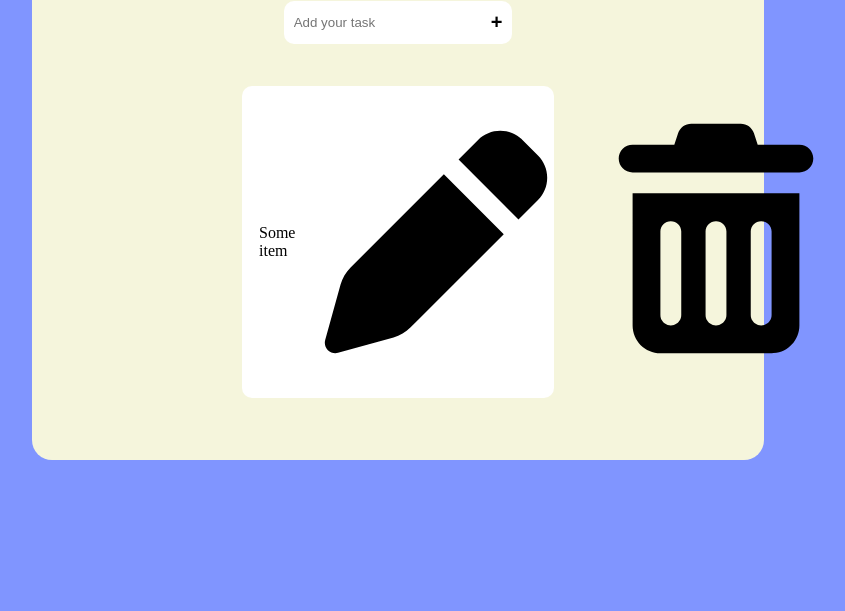
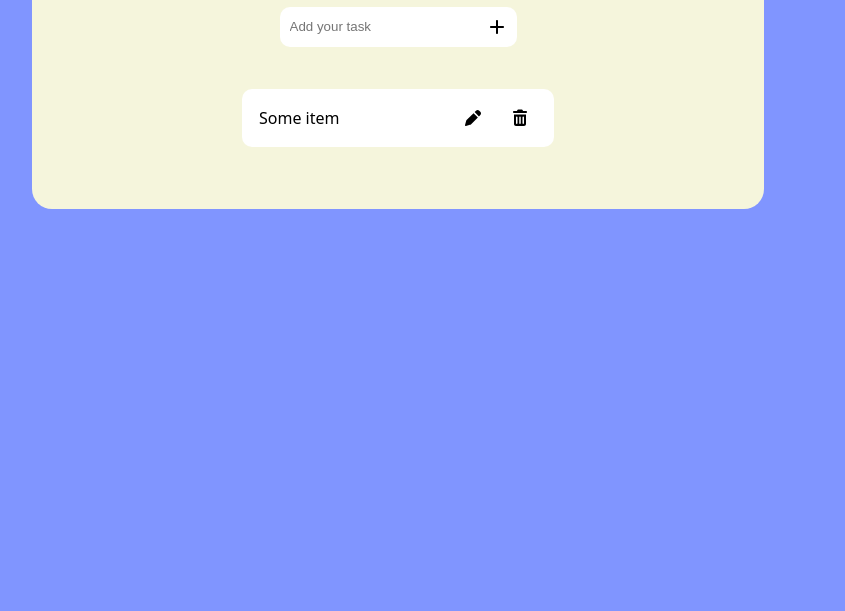
Before and after one commit to PatrykStefaniak/Todo-List, a plain HTML site: page index.html in a window 1280 px wide. Shown: the part 189-800 px from the top of the page, without its empty margins (242-1087 px from the left). Drawn offline with Linux system fonts and the light colour scheme.

Commit message:
Changed css camelCase to dash-case. Finished styles.

```diff
--- a/css/style.css
+++ b/css/style.css
@@ -1,6 +1,7 @@
 body {
     background-color: rgb(128 149 255);
     font-size: 16px;
+    font-family: system-ui;
 }
 
 main {
@@ -14,7 +15,7 @@ main {
     border-radius: 20px;
 }
 
-.centerContent {
+.center-content {
     display: flex;
     justify-content: center;
 }
@@ -23,9 +24,29 @@ main {
     display: none;
 }
 
+button {
+    border-radius: 20px;
+    border: 0;
+    background-color: white;
+    padding: 10px;
+    cursor: pointer;
+}
+
+button .icon {
+    width: 20px;
+}
+
+button:hover {
+    background-color: aliceblue;
+}
+
+button:active {
+    background-color: rgb(230, 243, 253);
+}
+
 /* input container */
 
-#inputContainer {}
+#input-container {}
 
 input {
     border: 0;
@@ -33,26 +54,13 @@ input {
     border-radius: 10px 0 0 10px;
 }
 
-.inputButton {
+#add-button {
     border-radius: 0 10px 10px 0;
-    border: 0;
-    background-color: white;
-    padding: 10px;
-    font-weight: bold;
-    font-size: 20px;
-}
-
-.inputButton:hover {
-    background-color: aliceblue;
-}
-
-.inputButton:active {
-    background-color: rgb(230, 243, 253);
 }
 
 /* table */
 
-#tableContainer {
+#table-container {
     margin-top: 30px;
 }
 
@@ -62,7 +70,7 @@ table {
 
 tr {
     background-color: white;
-    padding: 16px;
+    padding: 8px 8px 8px 16px;
     border-radius: 10px;
     display: flex;
     margin: 10px 0;
@@ -73,8 +81,9 @@ tr td:nth-child(1) {
     text-align: left;
 }
 
-tr td:nth-child(2), tr td:nth-child(3) {
+tr td:nth-child(n + 2) {
     flex: 1;
+    margin-right: 5px;
 }
 
 td {
@@ -84,21 +93,22 @@ td {
 /* icons */
 
 .icon {
-    font-size: 10px;
+    width: 10px;
+    cursor: pointer;
 }
 
-.pen {
+.icon-pen {
     content: url('../img/pen.svg');
 }
 
-.trashCan {
+.icon-trash-can {
     content: url('../img/trash-can.svg');
 }
 
-.plus {
+.icon-plus {
     content: url('../img/plus.svg');
 }
 
-.penToSquare {
+.icon-pen-to-square {
     content: url('../img/pen-to-square.svg');
 }
--- a/index.html
+++ b/index.html
@@ -10,21 +10,29 @@
     <body>
         <main>
             <h1>ToDo List</h1>
-        <div id="inputContainer" class="centerContent">
+            <div id="input-container" class="center-content">
                 <input type="text" placeholder="Add your task" />
-            <button id="addButton" class="inputButton">
-                +
+                <button id="add-button">
+                    <div class="icon icon-plus"></div>
                 </button>
             </div>
-        <div id="infoContainer" class="hidden">
+            <div id="info-container" class="hidden">
                 info message goes here
             </div>
-        <div id="tableContainer" class="centerContent">
+            <div id="table-container" class="center-content">
                 <table>
                     <tr>
                         <td>Some item</td>
-                    <td class="icon pen"></td>
-                    <td class="icon trashCan"></td>
+                        <td>
+                            <button>
+                                <div class="icon icon-pen"></div>
+                            </button>
+                        </td>
+                        <td>
+                            <button>
+                                <div class="icon icon-trash-can"></div>
+                            </button>
+                        </td>
                     </tr>
                 </table>
             </div>
--- a/js/app.js
+++ b/js/app.js
@@ -1,5 +1,5 @@
 function initListeners() {
-    const button = document.getElementById('addButton');
+    const button = document.getElementById('add-button');
 
     button.addEventListener('click', this.onAddTodoItemClick);
 }
```
Lines whose indentation alone changed are shown as unchanged.
